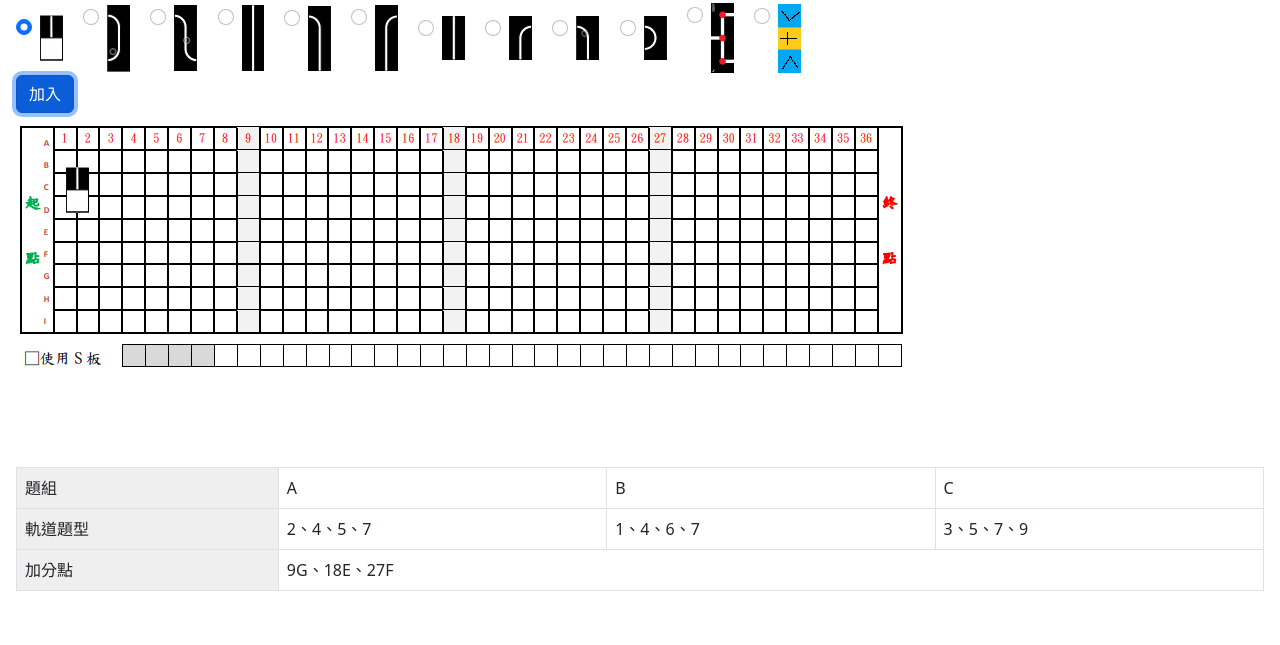
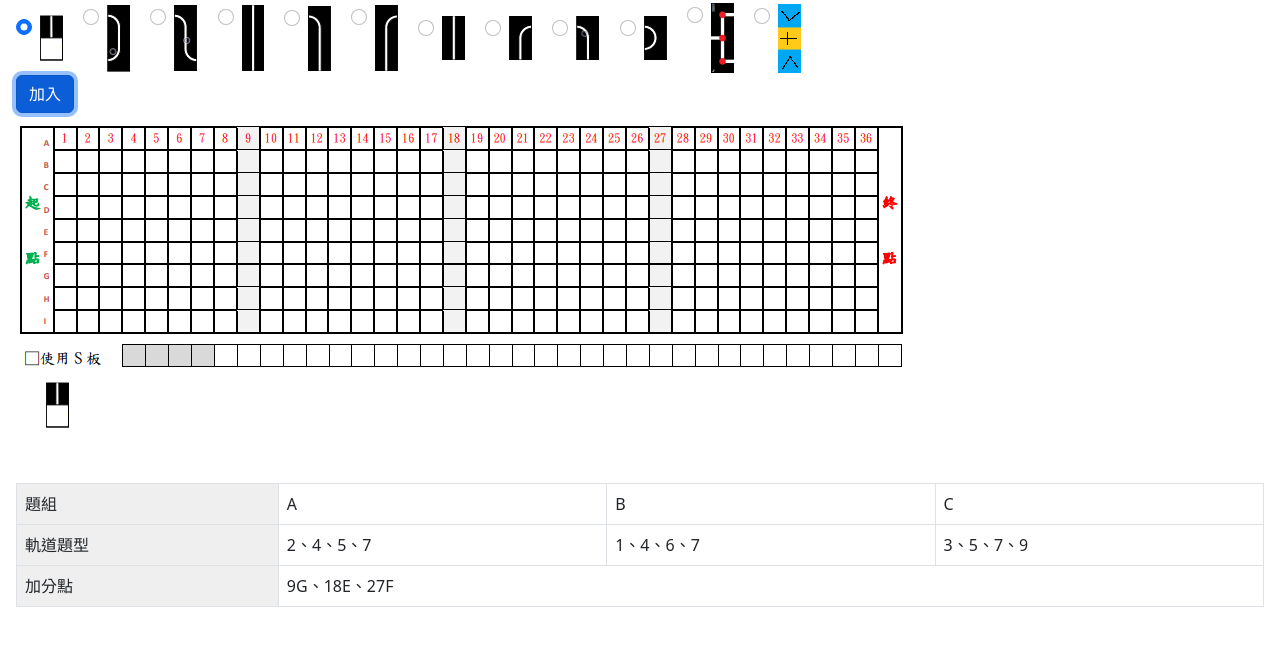
Before and after one commit to hwhs-2022-sci/trailer, a plain HTML site: page index.html in a window 1280 px wide. Both pictures are taken after a click on the button "加入". Shown: the part 69-714 px from the top of the page. Drawn offline with nearby package versions, Linux system fonts and the light colour scheme.

Commit message:
Add files via upload

```diff
--- a/index.html
+++ b/index.html
@@ -13,7 +13,7 @@
 
 </head>
 
-<body class="m-3">
+<body class="m-3 ">
     <h1>軌道擺設模擬</h1>
     <div id="imgset">
 
@@ -101,44 +101,27 @@
         <canvas id="main"></canvas>
 
     </div>
+<p></p>
     <table class="table table-bordered">
         <tbody>
-
             <tr>
                 <td style="background-color:#EFEFEF;">題組</td>
-
                 <td>A</td>
-
                 <td>B</td>
-
                 <td>C</td>
-
             </tr>
-
             <tr>
-
                 <td style="background-color:#EFEFEF;">軌道題型</td>
-
                 <td>2、4、5、7</td>
-
                 <td>1、4、6、7</td>
-
                 <td>3、5、7、9</td>
-
             </tr>
-
             <tr>
-
                 <td style="background-color:#EFEFEF;">加分點</td>
-
                 <td colspan="3">9G、18E、27F</td>
-
             </tr>
-
         </tbody>
-
     </table>
-
     <div hidden="hidden"><img src="/img/底圖.png" alt="" srcset="" id="background"></div>
     <!--BS JS-->
     <script src="https://cdn.jsdelivr.net/npm/@popperjs/core@2.11.6/dist/umd/popper.min.js"
--- a/js/main.js
+++ b/js/main.js
@@ -15,15 +15,17 @@ function findSelection(name) {
   }
 }
 
+var left=5
 $("#joinBtn").on("click", function () {
+
 
   console.log(findSelection("flexRadioDefault"))
   var imgPath = document.querySelector("#" + findSelection("flexRadioDefault"))
   var img =
     new fabric.Image(imgPath, {
       name: ``,
-      top: 50,
-      left: 50,
+      top: 265,
+      left: 30,
       padding: 10,
       borderDashArray: [5, 5],
       cornerStyle: 'circle'
```
Lines whose indentation alone changed are shown as unchanged.
